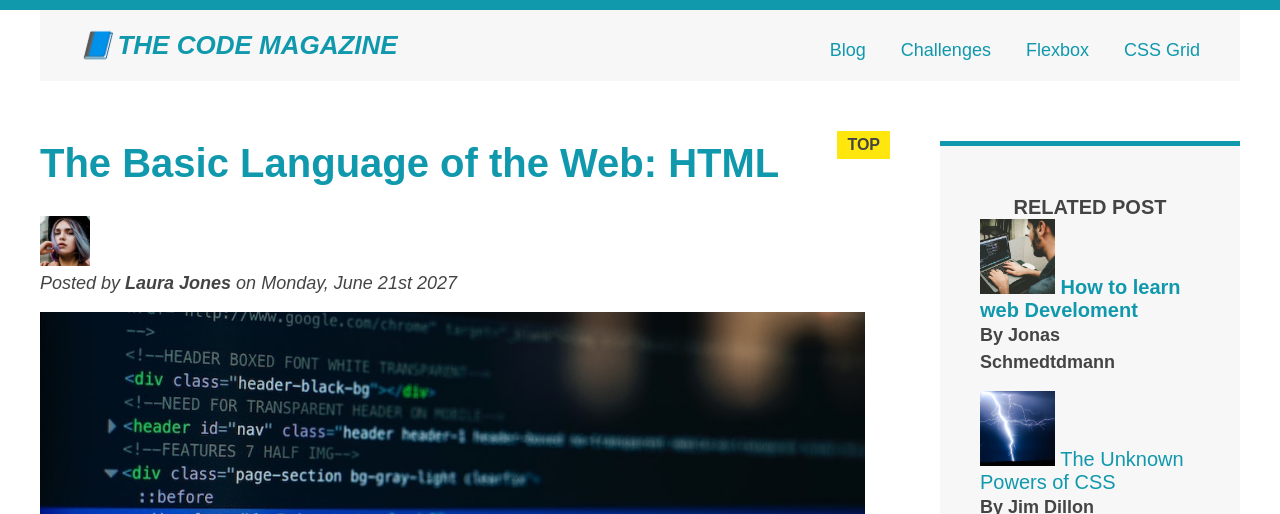
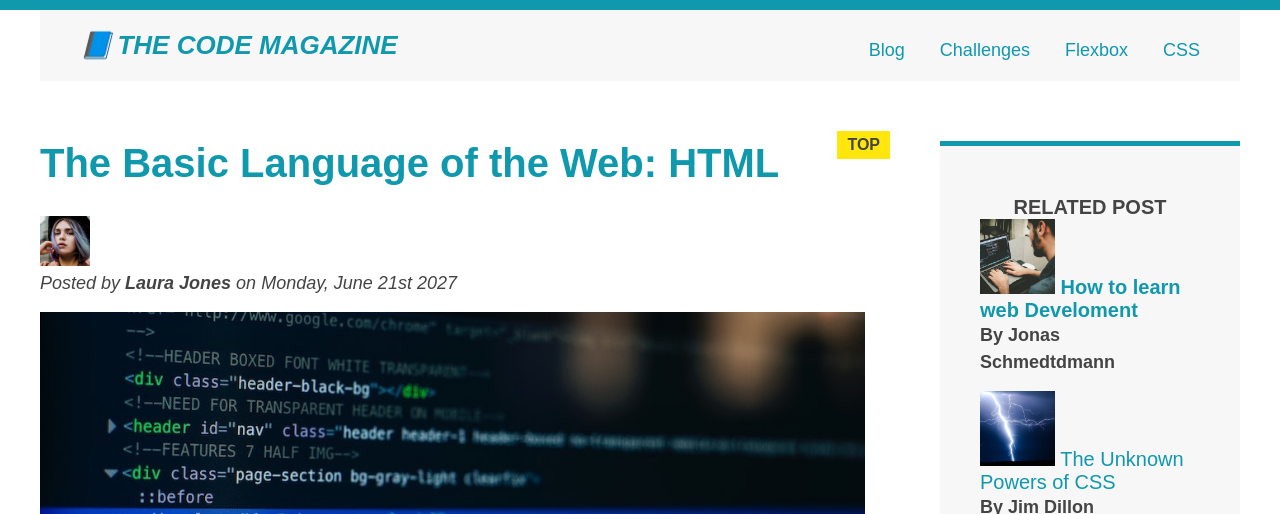
Before and after one commit to gadiel2311-spec/03CSSFUNDAMENTALS, a plain HTML site: page Index.html in a window 1280 px wide. Shown: the top 514 px of the page. Drawn offline with Linux system fonts and the light colour scheme.

Commit message:
change made

```diff
--- a/Index.html
+++ b/Index.html
@@ -27,7 +27,7 @@
           <a href="blog.html">Blog</a>
           <a href="#">Challenges</a>
           <a href="flexbox.html">Flexbox</a>
-          <a href="css-grid.html">CSS Grid</a>
+          <a href="css-grid.html">CSS </a>
         </nav>
 
         <!-- <div class="clear"></div> -->
```
